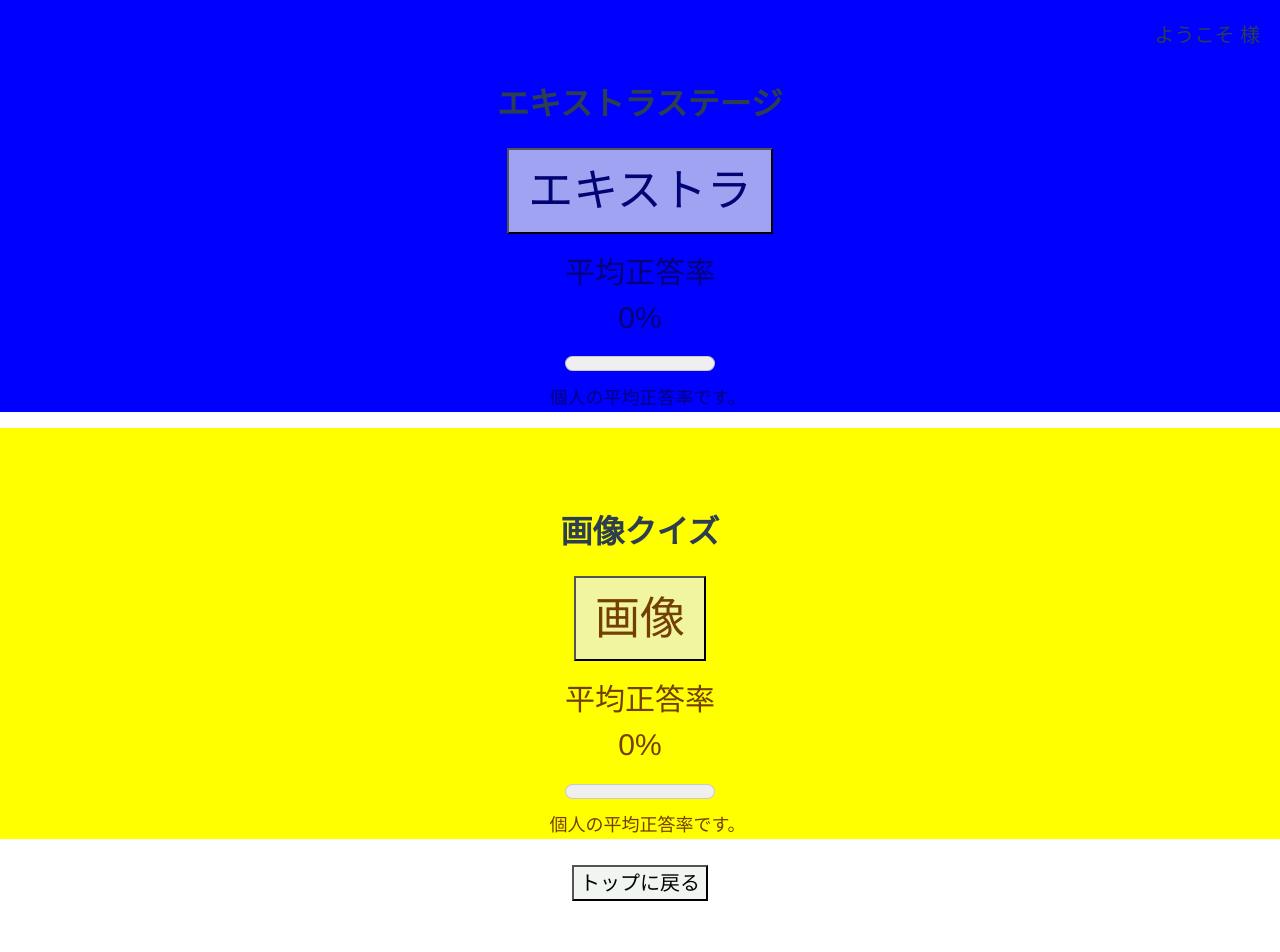
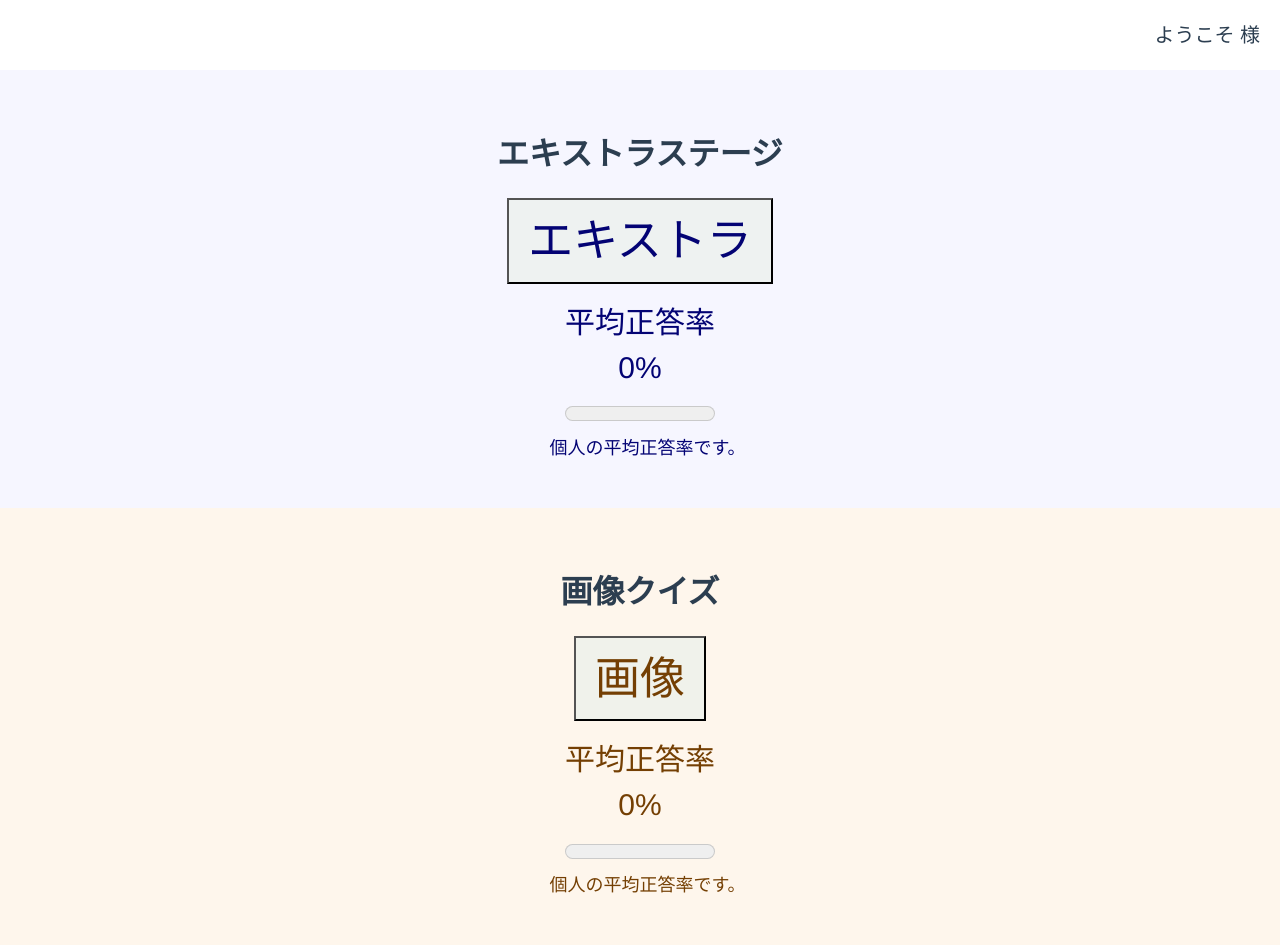
Before and after one commit to Ki-Linux/front_quiz, a Vue app: page /extraHome in a window 1280 px wide. Shown: the top 952 px of the page. Built offline with nearby package versions, Linux system fonts and the light colour scheme; no server answers.

Commit message:
add color

```diff
--- a/src/views/Home.vue
+++ b/src/views/Home.vue
@@ -146,6 +146,7 @@ $footerwide: 0 60px;//定義
 
   .quizDes p {
     font-size: 30px;
+    padding-bottom: 50px;
   }
 
   footer {
@@ -184,6 +185,7 @@ $footerwide: 0 60px;//定義
 
   .quizDes p {
     font-size: 18px;
+    padding-bottom: 40px;
   }
 
   footer {
@@ -216,6 +218,7 @@ $footerwide: 0 60px;//定義
 
   .quizDes p {
     font-size: 14px;
+    padding-bottom: 30px;
   }
 
   footer {
@@ -232,7 +235,7 @@ $footerwide: 0 60px;//定義
 }
 /*全体*/
 .buttonAverage {
-  margin-top: 90px;
+  //margin-top: 90px;
 
   button {
     font-size: 65px;
@@ -262,6 +265,8 @@ $colors: (
 };
 
 .beginButton {
+  background-color: rgba(248, 247, 228, 0.493);
+  padding: 50px 0 10px;
 
   button {
     color: yellow_color(y);
@@ -274,6 +279,8 @@ $colors: (
 }
 
 .intButton {
+  background-color: rgba(239, 250, 239, 0.5);
+  padding: 50px 0 10px;
 
   button {
     color: green_color(g);
@@ -286,6 +293,8 @@ $colors: (
 }
 
 .advancedButton {
+  background-color: rgba(252, 227, 227, 0.267);
+  padding: 50px 0 10px;
 
   button {
     color: red_color(r);
@@ -298,9 +307,10 @@ $colors: (
 }
 
 .tryImgQuiz {
+  background-color:rgba(241, 241, 241, 0.507);
   button {
     font-size: 20px;
-    margin-bottom: 40px;
+    margin: 40px 0;
     padding: 5px 10px;
   }
 }
@@ -308,16 +318,10 @@ $colors: (
 /*普通にタグについているクラス*/
 .buttonAverage ul {
   font-size: 40px;
-  margin-bottom: 120px;
+  //margin-bottom: 120px;
 
   &:first-of-type {
     color: rgb(163, 163, 127);
-  }
-
-  li {
-    &:nth-of-type(2) {
-      margin-left: 0.5em;
-    }
   }
 
 }
--- a/src/views/add.vue
+++ b/src/views/add.vue
@@ -113,6 +113,7 @@ export default class add extends Vue {
                 font-size: 22px;
                 padding: 5px 15px;
                 margin:10px 0 140px;
+                background-color: rgb(245, 243, 243);
             }
         }
     }
--- a/src/views/extraHome.vue
+++ b/src/views/extraHome.vue
@@ -124,8 +124,9 @@ export default class extraHome extends Vue {
 
    .top p {
          font-size: 20px;
-         float: right;
-         padding: 20px 20px 0 0;
+         text-align: right;
+         padding: 20px;
+
    }
 
 
@@ -156,11 +157,7 @@ ul > li {
 }
 
 .back {
-
-   button{
-      font-size: 30px;
-   }
-
+   margin-top: 30px;
 }
 
 
@@ -179,8 +176,9 @@ $colors: (
 
 .extra {
 
-   background-color: blue;
-   padding-top: 80px;
+   background-color: rgba(238, 238, 255, 0.514);
+   padding-top: 60px;
+   padding-bottom: 30px;
 
    button {
       color: blue_color(b);
@@ -194,8 +192,10 @@ $colors: (
 
 .img {
 
-   background-color: yellow;
-   padding-top: 80px;
+   background-color: rgba(253, 240, 222, 0.568);
+   padding-top: 60px;
+   padding-bottom: 30px;
+
    button {
       color: orange_color(o);
    }
--- a/src/views/extraImg.vue
+++ b/src/views/extraImg.vue
@@ -166,6 +166,10 @@
         }
 
         @include sp {
+            h1 {
+                font-size: 24px;
+            }
+
             #liFirst {
                 padding-left: $max-left - 100
             }
@@ -175,7 +179,7 @@
             }
 
             .answer p:first-of-type {
-                font-size: 16px;
+                font-size: 17px;
             }
         }
 
--- a/src/views/login.vue
+++ b/src/views/login.vue
@@ -105,6 +105,7 @@ export default class login extends Vue {
             font-size: 22px;
             padding: 5px 15px;
             margin:10px 0 140px;
+            background-color: rgb(245, 243, 243);
         }
     }
 </style>
```
